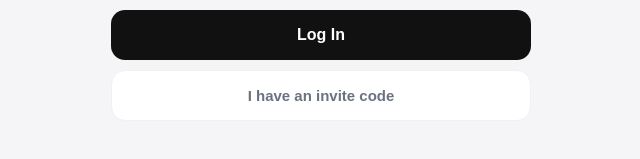
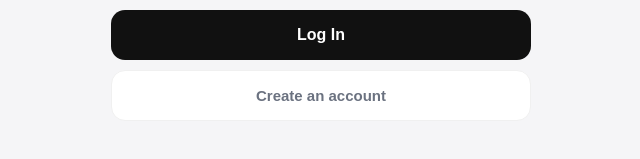
Before and after one commit to simsim383/Timesheet_Londis_Owner, a React (Vite) app: page / in a window 1280 px wide. Shown: the part 435-594 px from the top of the page, without its empty margins (319-959 px from the left). Built offline with nearby package versions, Linux system fonts and the light colour scheme; the HTML template or start-up script is replaced by a standard one.

Commit message:
Update App.jsx

```diff
--- a/src/App.jsx
+++ b/src/App.jsx
@@ -1284,8 +1284,7 @@ function AuthScreen({onAuthenticated}){
 
       {mode==="landing"&&<div style={{display:"flex",flexDirection:"column",gap:10}}>
         <button onClick={()=>setMode("login")} style={{width:"100%",padding:16,borderRadius:14,border:"none",background:"#111",color:"#fff",fontSize:16,fontWeight:700,cursor:"pointer"}}>Log In</button>
-        <button onClick={()=>setMode("setup-code")} style={{width:"100%",padding:16,borderRadius:14,border:`1.5px solid ${T.border}`,background:"#fff",color:T.sub,fontSize:15,fontWeight:600,cursor:"pointer"}}>I have an invite code</button>
-      </div>}
+        <button onClick={()=>setMode("setup-code")} style={{width:"100%",padding:16,borderRadius:14,border:`1.5px solid ${T.border}`,background:"#fff",color:T.sub,fontSize:15,fontWeight:600,cursor:"pointer"}}>Create an account</button>      </div>}
 
       {mode==="pin-only"&&<div style={card}>
         <div style={{textAlign:"center",marginBottom:20}}>
```
